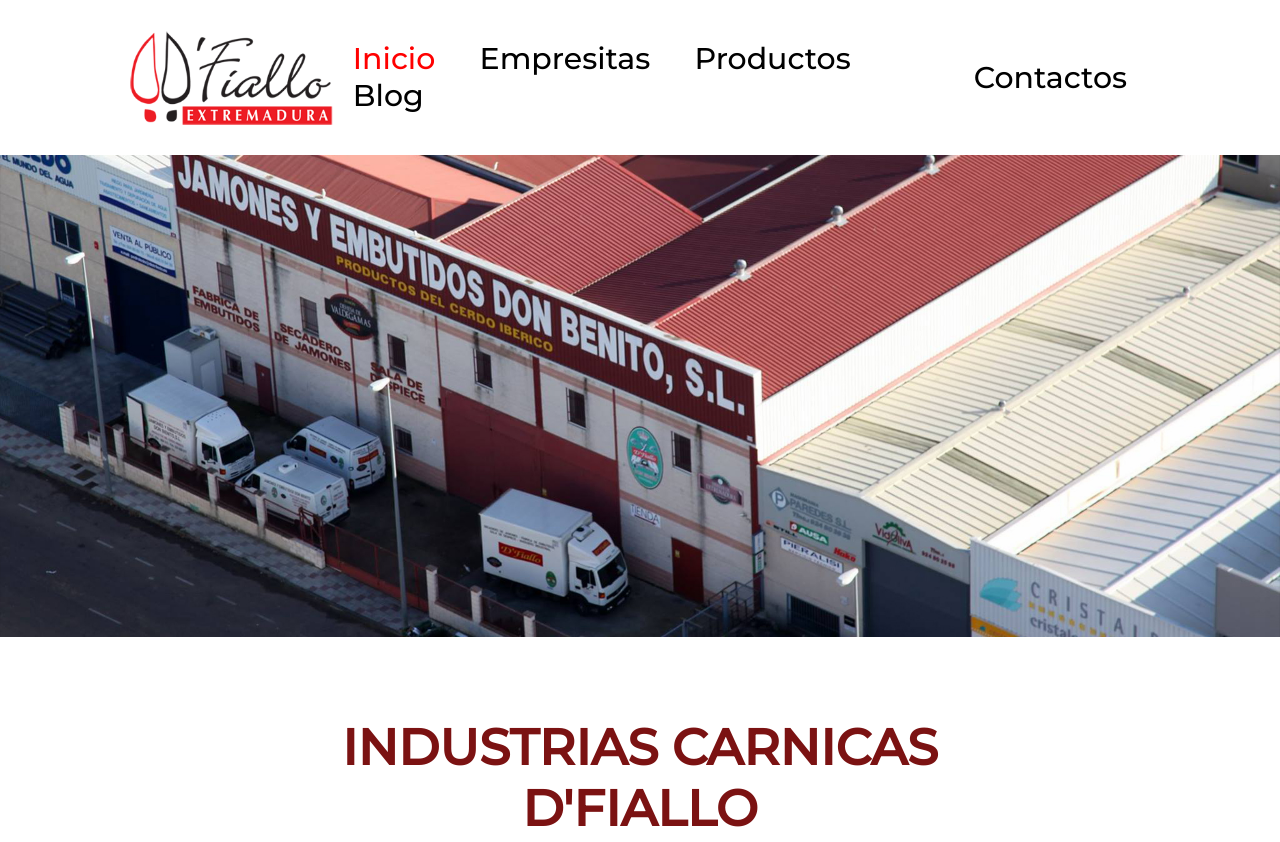
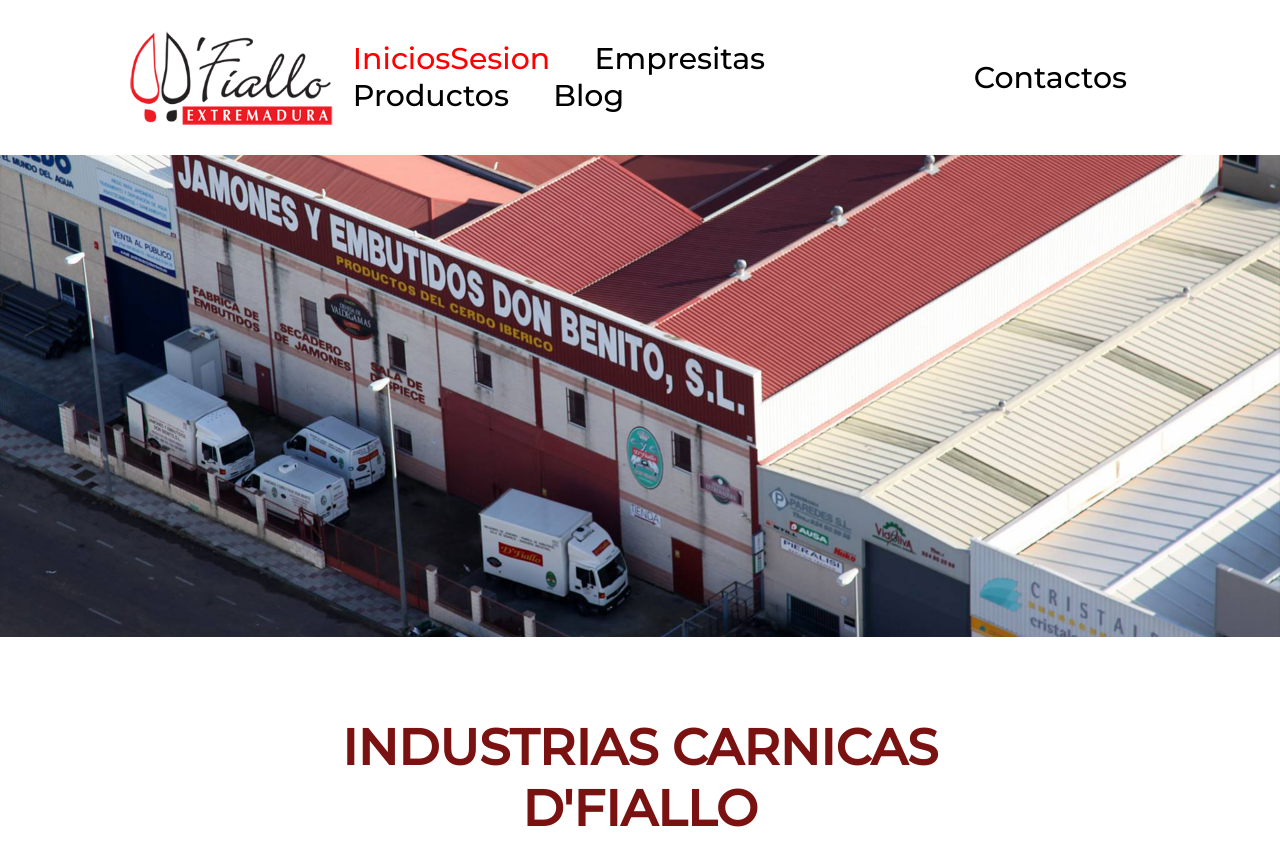
Before and after one commit to Fiallooouu/Fiallooouu.github.io, a plain HTML site: page index.html in a window 1280 px wide. Shown: the top 842 px of the page. Drawn offline with Linux system fonts and the light colour scheme.

Commit message:
UPDATE: Actualizar Inicios

```diff
--- a/index.html
+++ b/index.html
@@ -14,7 +14,7 @@
         <img class="logo" src="./multimedia/logo.png" alt="logo">
         <nav>
             <ul class="nav__links">
-                <li><a href="./index.html" class="marc">Inicio</a></li>
+                <li><a href="./index.html" class="marc">IniciosSesion</a></li>
                 <li><a href="./contenido/empresa.html">Empresitas</a></li>
                 <li><a href="./contenido/productos.html">Productos</a></li>
                 <li><a href="./contenido/blog.html">Blog</a></li>
```
